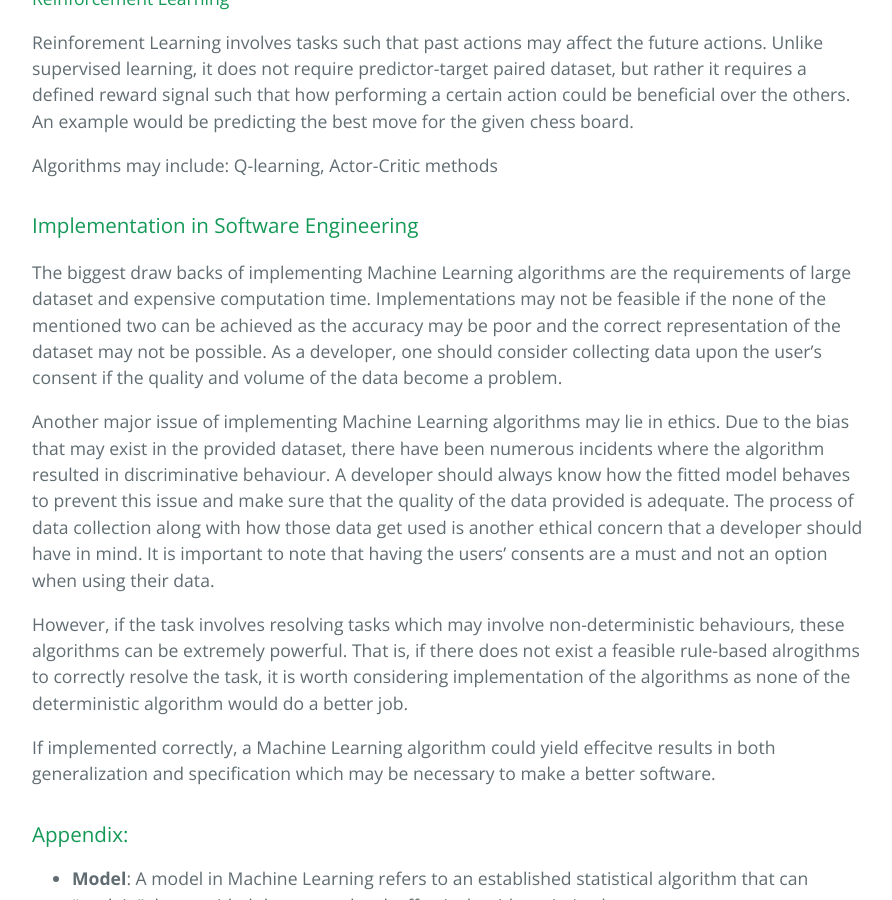
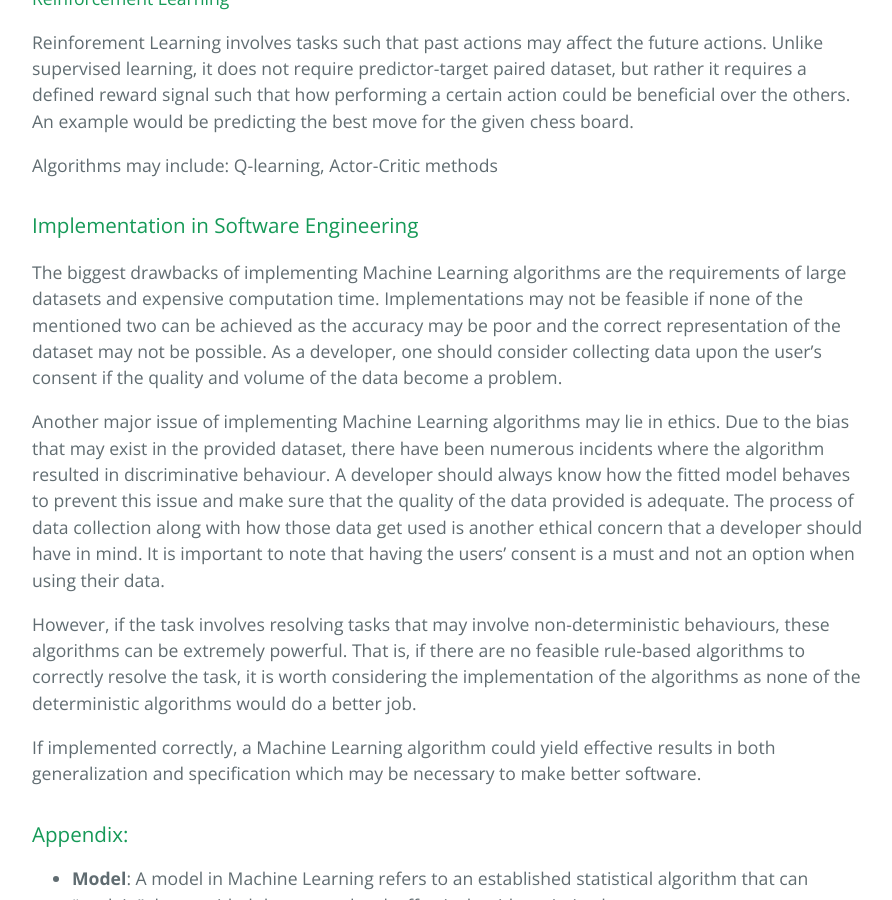
Before and after one commit to learning-software-engineering/learning-software-engineering.github.io, a Jekyll site: the page built from Topics/Machine_Learning/Understanding Machine Learning.md, in a window 1280 px wide and 900 px high, scrolled down 2578 px. Shown: the whole window, without its empty margins (192-1084 px from the left). Built offline with Jekyll 4.4.1, drawn with Linux system fonts in a browser that asks for light colours; our own code applies the rules of GitHub Pages for plain Markdown files.

Commit message:
grammar fix

```diff
--- a/Topics/Machine_Learning/Understanding Machine Learning.md
+++ b/Topics/Machine_Learning/Understanding Machine Learning.md
@@ -37,13 +37,13 @@ Algorithms may include: Q-learning, Actor-Critic methods
 
 ### Implementation in Software Engineering
 
-The biggest draw backs of implementing Machine Learning algorithms are the requirements of large dataset and expensive computation time. Implementations may not be feasible if the none of the mentioned two can be achieved as the accuracy may be poor and the correct representation of the dataset may not be possible. As a developer, one should consider collecting data upon the user's consent if the quality and volume of the data become a problem.
+The biggest drawbacks of implementing Machine Learning algorithms are the requirements of large datasets and expensive computation time. Implementations may not be feasible if none of the mentioned two can be achieved as the accuracy may be poor and the correct representation of the dataset may not be possible. As a developer, one should consider collecting data upon the user's consent if the quality and volume of the data become a problem.
 
-Another major issue of implementing Machine Learning algorithms may lie in ethics. Due to the bias that may exist in the provided dataset, there have been numerous incidents where the algorithm resulted in discriminative behaviour. A developer should always know how the fitted model behaves to prevent this issue and make sure that the quality of the data provided is adequate. The process of data collection along with how those data get used is another ethical concern that a developer should have in mind. It is important to note that having the users' consents are a must and not an option when using their data.
+Another major issue of implementing Machine Learning algorithms may lie in ethics. Due to the bias that may exist in the provided dataset, there have been numerous incidents where the algorithm resulted in discriminative behaviour. A developer should always know how the fitted model behaves to prevent this issue and make sure that the quality of the data provided is adequate. The process of data collection along with how those data get used is another ethical concern that a developer should have in mind. It is important to note that having the users' consent is a must and not an option when using their data.
 
-However, if the task involves resolving tasks which may involve non-deterministic behaviours, these algorithms can be extremely powerful. That is, if there does not exist a feasible rule-based alrogithms to correctly resolve the task, it is worth considering implementation of the algorithms as none of the deterministic algorithm would do a better job.
+However, if the task involves resolving tasks that may involve non-deterministic behaviours, these algorithms can be extremely powerful. That is, if there are no feasible rule-based algorithms to correctly resolve the task, it is worth considering the implementation of the algorithms as none of the deterministic algorithms would do a better job.
 
-If implemented correctly, a Machine Learning algorithm could yield effecitve results in both generalization and specification which may be necessary to make a better software.
+If implemented correctly, a Machine Learning algorithm could yield effective results in both generalization and specification which may be necessary to make better software.
 
 ### Appendix:
 * **<span id="Model">Model</span>**: A model in Machine Learning refers to an established statistical algorithm that can "explain" the provided dataset and task effectively with optimized parameters.
```
